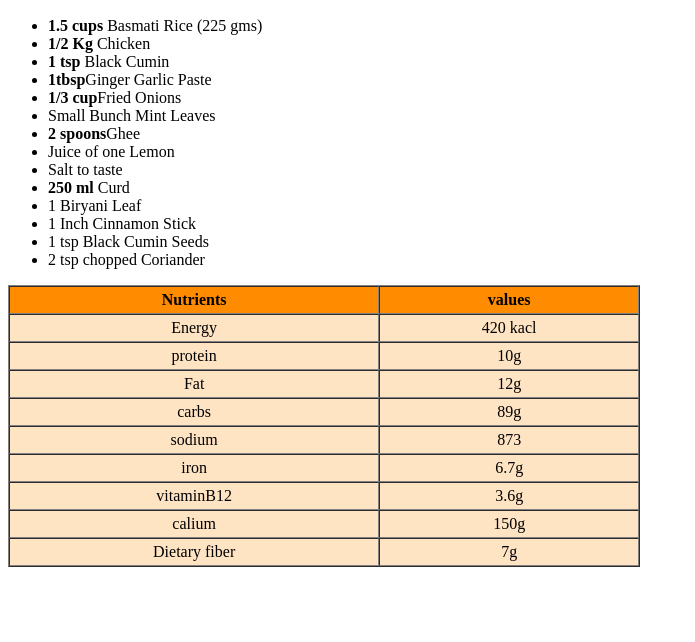
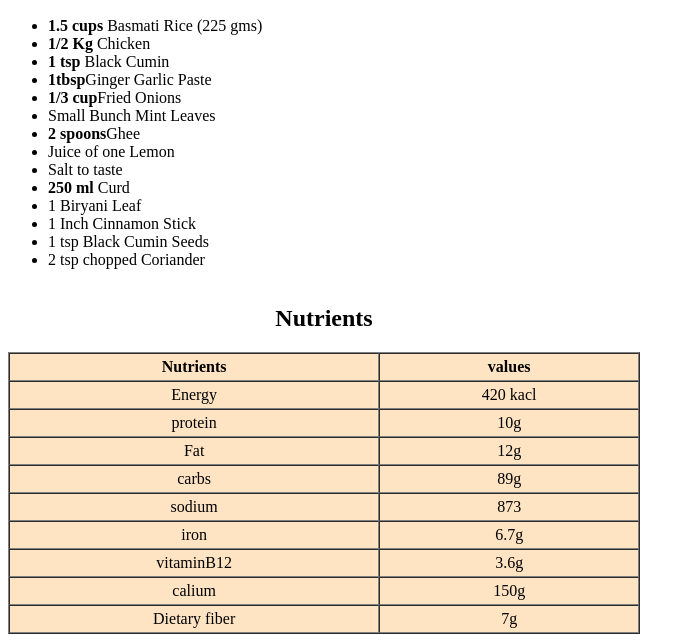
Before and after one commit to rathod1234567/day12, a plain HTML site: page index.html in a window 1280 px wide. Shown: the part 2398-3040 px from the top of the page, without its empty margins (0-695 px from the left). Before the commit the page ends 2973 px from the top, so only its background shows below. Drawn offline with Linux system fonts and the light colour scheme.

Commit message:
Update index.html

```diff
--- a/index.html
+++ b/index.html
@@ -174,6 +174,7 @@
 
             <table border="1" cellspacing="0" cellpadding="4" width="50%" height="50%" style="background-color: bisque;">
              <thead style="background-color: darkorange;">
+                 <caption><h2>Nutrients</h2></caption>
                 <tr>
             <th>Nutrients</th>
             <th>values</th>
```
